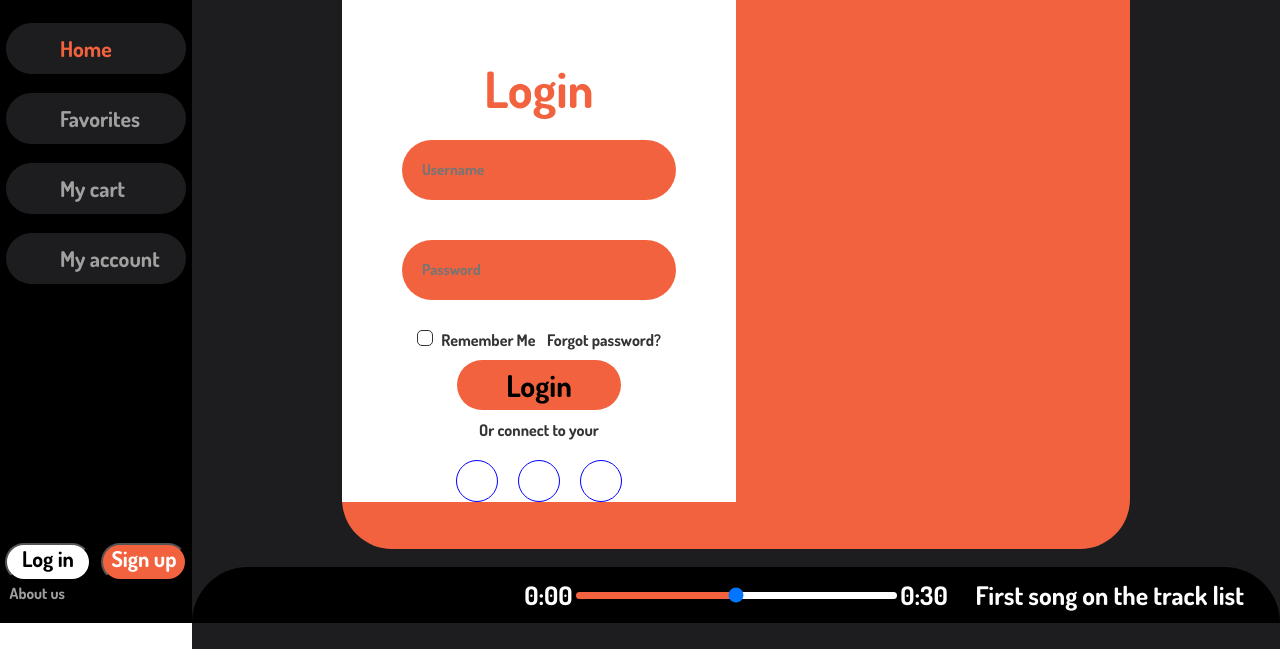
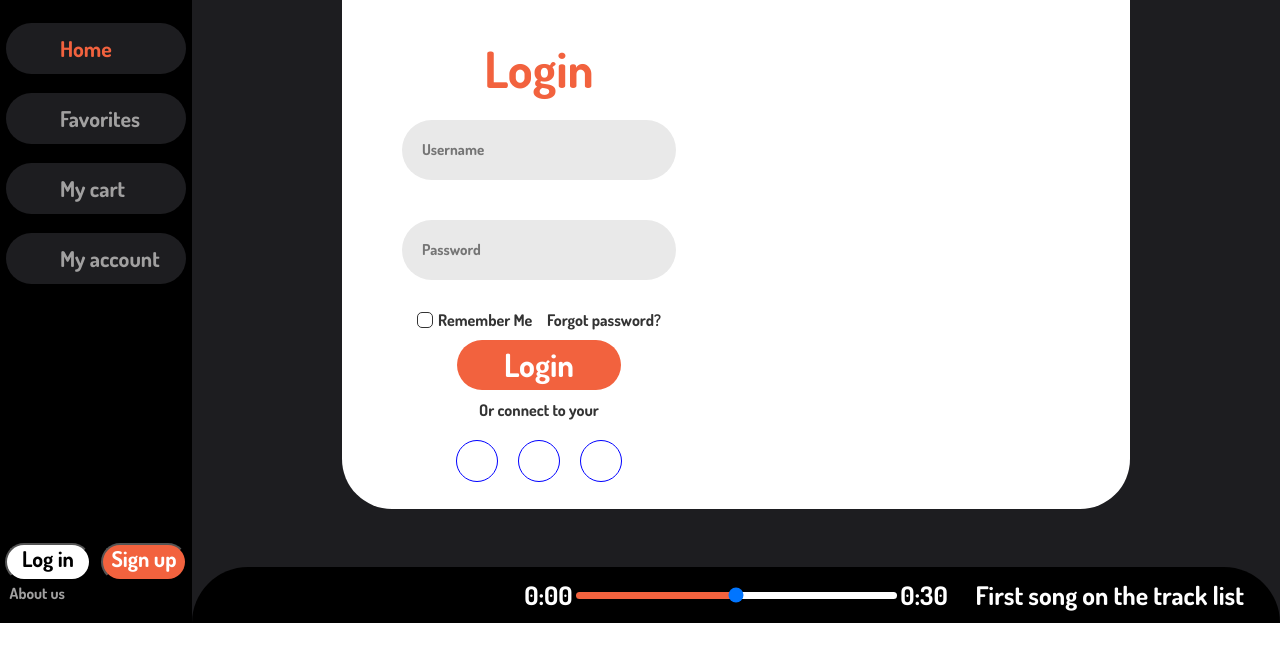
Before and after one commit to nKay83/Classic-Groove, a PHP site: page / in a window 1280 px wide. Shown: the part 177-826 px from the top of the page. After the commit the page ends 800 px from the top, so only its background shows below. Run offline with PHP 8.4, Linux system fonts and the light colour scheme; some libraries are stand-ins or nearby versions.

Commit message:
fix css login

```diff
--- a/src/compoment/login.php
+++ b/src/compoment/login.php
@@ -7,7 +7,7 @@
                 <br>
                 <div>
                     <input type="password" id="password-field" name="password" placeholder="Password" required>
-            <i toogle="#password-field" class="fa-thin fa-eye-slash" id="eyeicon"></i>
+                    <i class="fa-thin fa-eye-slash" id="eyeicon"></i>
                 </div>
                 <br>
                 <div class="bottom">
--- a/src/style/login.css
+++ b/src/style/login.css
@@ -1,121 +1,144 @@
-#login{
+#login {
   font-family: "Dosis", sans-serif;
 }
-#login p{
+#login p {
   margin-top: 10px;
 }
-#login .header{
+#login .header {
   font-size: 50px;
   display: flex;
   justify-content: center;
   padding: 10px 0 10px 0;
   color: var(--ora);
 }
-#login .login-form{
-    background-color: var(--ora);
+#login .login-form {
+  background-color: var(--whi);
   display: flex;
+
+  top: 0;
+  right: 0;
   justify-content: center;
   align-items: center;
-    height: 75vh;
+  height: 70vh;
   border-radius: 50px;
   margin: 70px 150px 100px;
 }
-#login .left{
+#login .left {
   display: flex;
   justify-content: center;
   align-items: center;
   width: 50%;
-    background-color: var(--whi);
   padding: 0px 30px 0px 30px;
 }
-#login .container{
+#login .container {
   width: 50%;
   width: 400px;
   display: flex;
   flex-direction: column;
   padding: 40px 30px 0 30px;
 }
-#login .right{
+#login .right {
   width: 50%;
 }
-#login input[type="text"],input[type="password"] {
+#login input[type="text"],
+input[type="password"] {
   font-family: "Dosis", sans-serif;
   font-size: 15px;
   width: 100%;
-    border:none;
-    height:60px;
+  border: none;
+  height: 60px;
   border-radius: 50px;
-    background-color: var(--ora);
+  background-color: var(--gr2);
   color: #333;
   margin: 10px 0px 10px 0px;
   outline: none;
-    padding:0 0 0 20px;
+  padding: 0 0 0 20px;
 }
-#login i{
-    color: #333;
+#login input[type="text"]::placeholder,input[type="password"]::placeholder,/* Chrome, Firefox, Opera, Safari 10.1+ */
+#login input[type="text"]:-ms-input-placeholder,input[type="password"]:-ms-input-placeholder,  /* Internet Explorer 10-11 */
+    #login input[type="text"]:-ms-input-placeholder,input[type="password"]:-ms-input-placeholder {
+  /* Microsoft Edge */
+  color: var(--gr1);
+  opacity: 1; /* Firefox */
+}
+#login input[type="password"]::-ms-reveal,
+#login input[type="password"]::-ms-clear {
+  display: none;
+}
+#login i {
+  color: var(--gr1);
   float: right;
+  font-weight: 800;
   position: relative;
   margin-right: 20px;
   margin-top: -47px;
   position: relative;
 }
-#login .bottom{
+#login .bottom {
   padding: 0px 15px 0px 15px;
   display: flex;
   flex-direction: row;
   justify-content: space-between;
   margin-bottom: 10px;
 }
-#login input[type="checkbox"]{
+#login .left-bottom {
+  display: flex;
+  align-items: center;
+}
+#login input[type="checkbox"] {
   appearance: none;
   height: 16px;
   width: 16px;
   border: 1px solid #333;
   border-radius: 5px;
   margin-right: 5px;
+  display: flex;
+  justify-content: center;
+  align-items: center;
 }
-#login input[type="checkbox"]:after{
+#login input[type="checkbox"]:after {
   font-family: FontAwesome;
   font-weight: 900;
-    color: #333;
+  color: var(--ora);
   content: "\f00c";
   display: none;
 }
-#login input[type="checkbox"]:checked:after{
-    display:block;
+#login input[type="checkbox"]:checked:after {
+  display: block;
 }
-#login .submit{
+#login .submit {
   width: 100%;
   display: flex;
   align-items: center;
   justify-content: center;
   flex-direction: column;
 }
-#login input[type="submit"]{
+#login input[type="submit"] {
   font-family: "Dosis", sans-serif;
   border: none;
   cursor: pointer;
   border-radius: 30px;
-    font-size: 30px;
+  font-size: 2.5vw;
   height: 50px;
   outline: none;
   width: 60%;
+  color: var(--whi);
   background-color: var(--ora);
 }
-#login input[type="submit"]:hover{
+#login input[type="submit"]:hover {
   box-shadow: 1px 5px 7px 1px rgba(0, 0, 0, 0.2);
 }
-#login .circle-container{
+#login .circle-container {
   display: flex;
   flex-direction: row;
 }
-#login .circle{
+#login .circle {
   margin: 0px 10px 0px 10px;
   width: 42px;
   height: 42px;
   border-radius: 50%;
   border: 1px solid blue;
 }
-#login .color333{
-    color: #333
+#login .color333 {
+  color: #333;
 }
```
Also changed, not shown: test.html (added, +14 -0 lines). Lines whose indentation alone changed are shown as unchanged.
